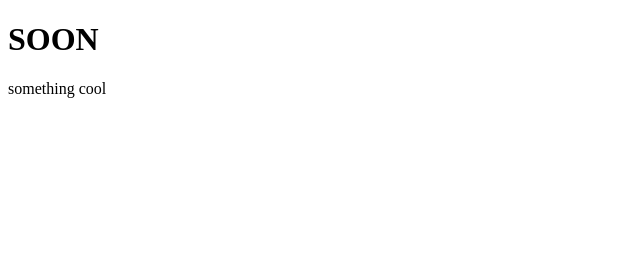
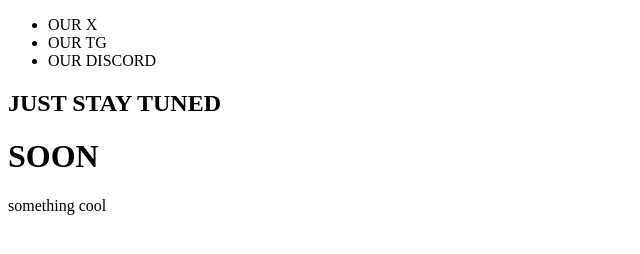
Before and after one commit to SklTlzz/github_work, a plain HTML site: page index.html in a window 1280 px wide. Shown: the whole page, without its empty margins (0-640 px from the left). Drawn offline with Linux system fonts and the light colour scheme.

Commit message:
'header-added'

```diff
--- a/index.html
+++ b/index.html
@@ -7,6 +7,17 @@
     <link rel="stylesheet" href="css/style.css">
 </head>
 <body>
+    <header>
+        <nav>
+            <ul>
+                <li>OUR X</li>
+                <li>OUR TG</li>
+                <li>OUR DISCORD</li>
+            </ul>
+            <h2>JUST STAY TUNED</h2>
+        </nav>
+    </header>
+
     <h1>SOON</h1>
     <p>something cool</p>
 </body>
```
